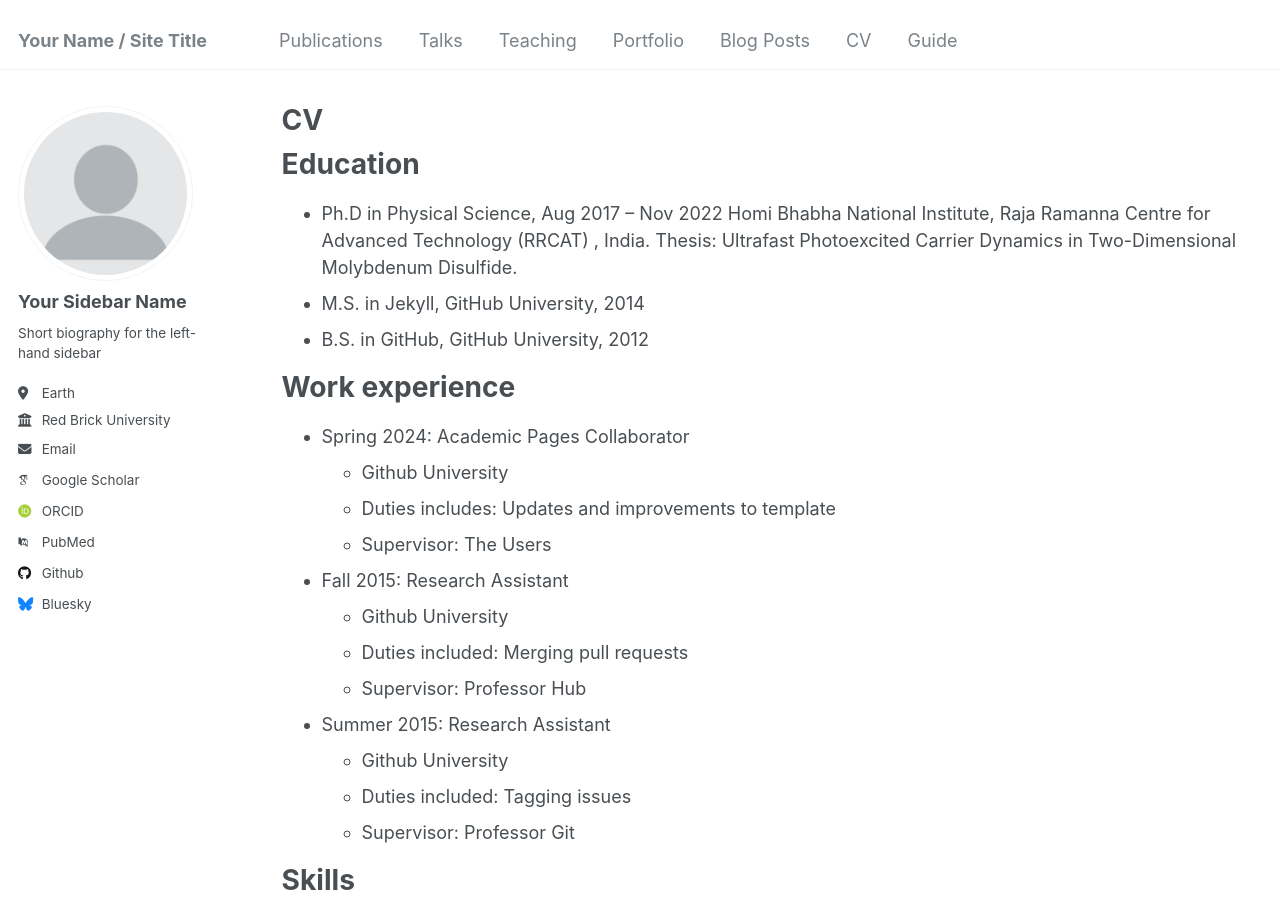
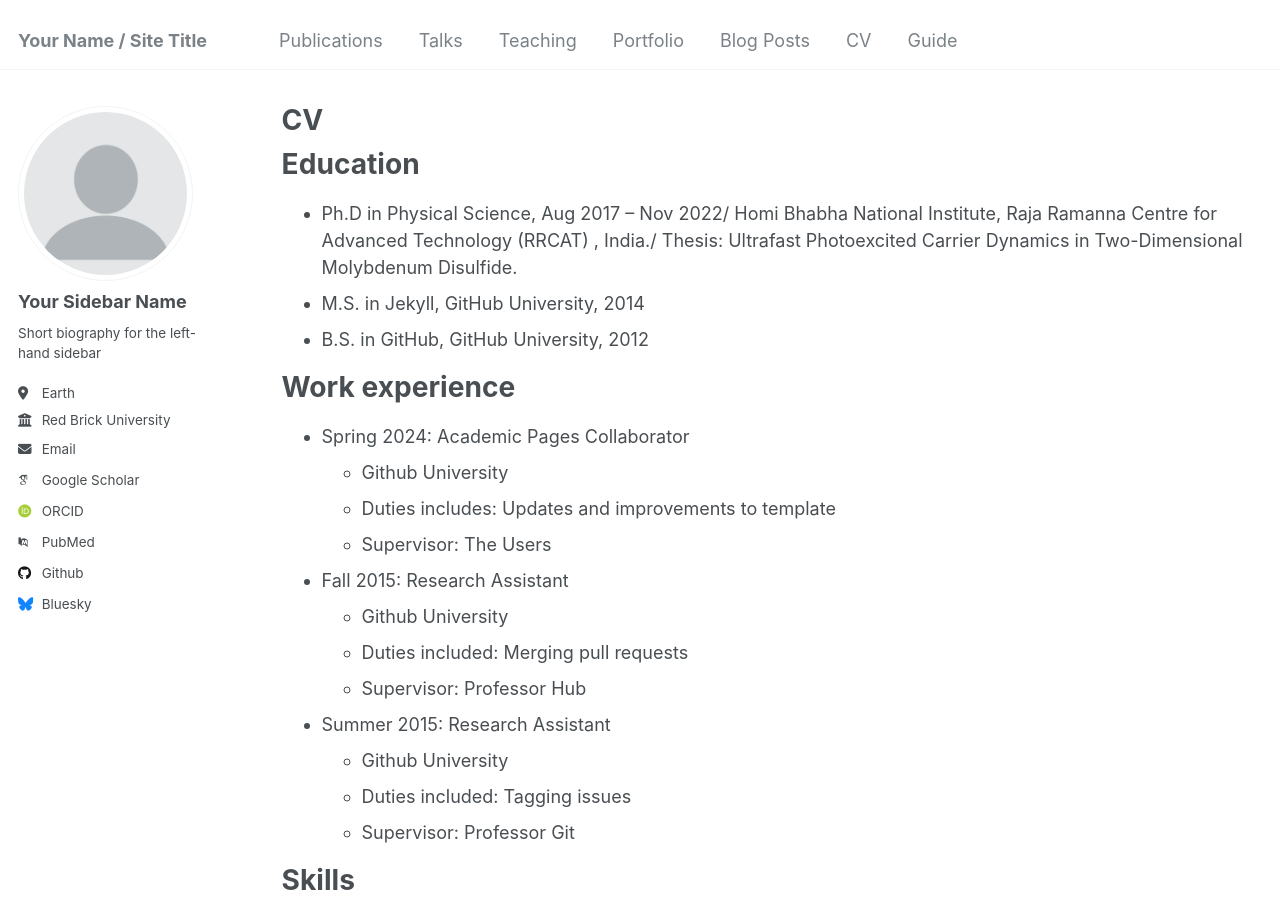
Before and after one commit to Khatua03/DurgaPrasadKhatua.github.io, a Jekyll site: the page built from _pages/cv.md, in a window 1280 px wide and 900 px high. Built offline with Jekyll 4.4.1, drawn with Linux system fonts in a browser that asks for light colours; some web fonts are replaced.

Commit message:
Update cv.md

```diff
--- a/_pages/cv.md
+++ b/_pages/cv.md
@@ -11,8 +11,8 @@ redirect_from:
 
 Education
 ======
-* Ph.D in Physical Science, Aug 2017 – Nov 2022
-  Homi Bhabha National Institute, Raja Ramanna Centre for Advanced Technology (RRCAT) , India.
+* Ph.D in Physical Science, Aug 2017 – Nov 2022/
+  Homi Bhabha National Institute, Raja Ramanna Centre for Advanced Technology (RRCAT) , India./
   Thesis: Ultrafast Photoexcited Carrier Dynamics in Two-Dimensional Molybdenum Disulfide.
 * M.S. in Jekyll, GitHub University, 2014
 * B.S. in GitHub, GitHub University, 2012
```
